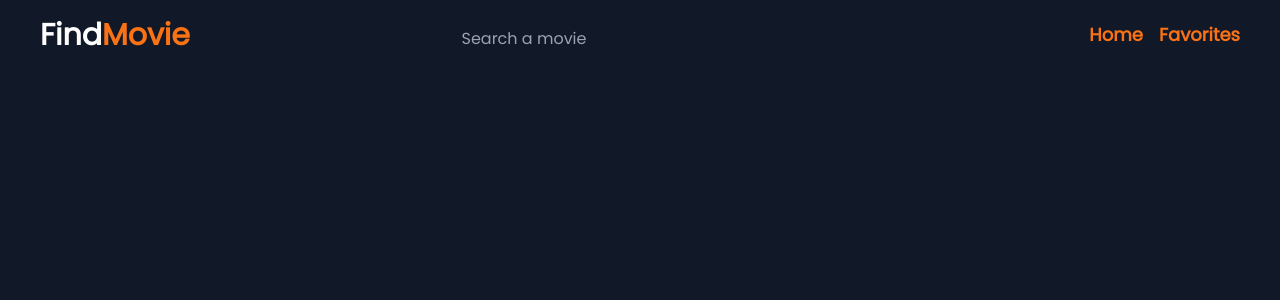
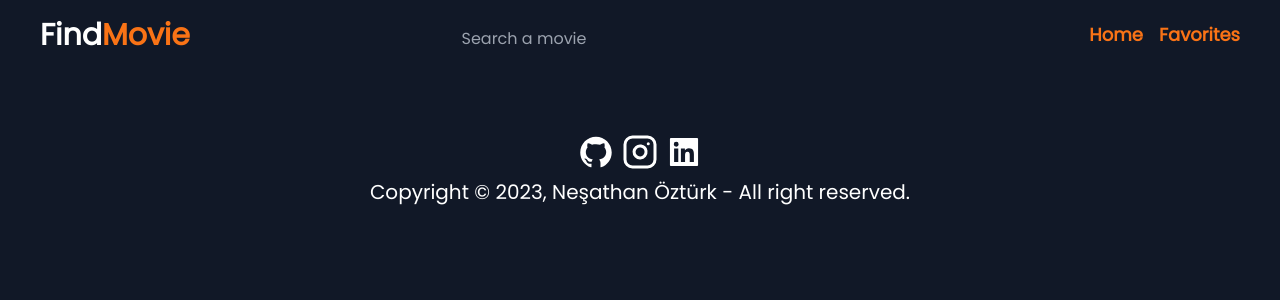
Before and after one commit to nesathanozturk/findmovie, a React (Create React App) app: page / in a window 1280 px wide. Shown: the top 300 px of the page. Built offline with nearby package versions, Linux system fonts and the light colour scheme.

Commit message:
style: edited footer

```diff
--- a/src/components/Footer.jsx
+++ b/src/components/Footer.jsx
@@ -1,7 +1,34 @@
-import React from "react";
+import { AiFillGithub, AiFillLinkedin } from "react-icons/ai";
+import { FiInstagram } from "react-icons/fi";
 
 function Footer() {
-  return <div>Footer</div>;
+  return (
+    <footer className="h-[200px] flex flex-col justify-center items-center text-center text-white">
+      <div className="flex justify-center items-center text-3xl lg:text-4xl gap-2 mb-2">
+        <a
+          href="https://github.com/nesathanozturk"
+          className="hover:text-purple-700"
+        >
+          <AiFillGithub />
+        </a>
+        <a
+          href="https://instagram.com/nesathanozturk"
+          className="hover:text-red-400"
+        >
+          <FiInstagram />
+        </a>
+        <a
+          href="https://www.linkedin.com/in/nesathanozturk"
+          className="hover:text-blue-600"
+        >
+          <AiFillLinkedin />
+        </a>
+      </div>
+      <p className="text-md lg:text-xl">
+        Copyright &copy; 2023, Neşathan Öztürk - All right reserved.
+      </p>
+    </footer>
+  );
 }
 
 export default Footer;
--- a/src/pages/Home.jsx
+++ b/src/pages/Home.jsx
@@ -1,9 +1,11 @@
 import Navbar from "../components/Navbar";
+import Footer from "../components/Footer";
 
 function Home() {
   return (
     <>
       <Navbar />
+      <Footer />
     </>
   );
 }
```
